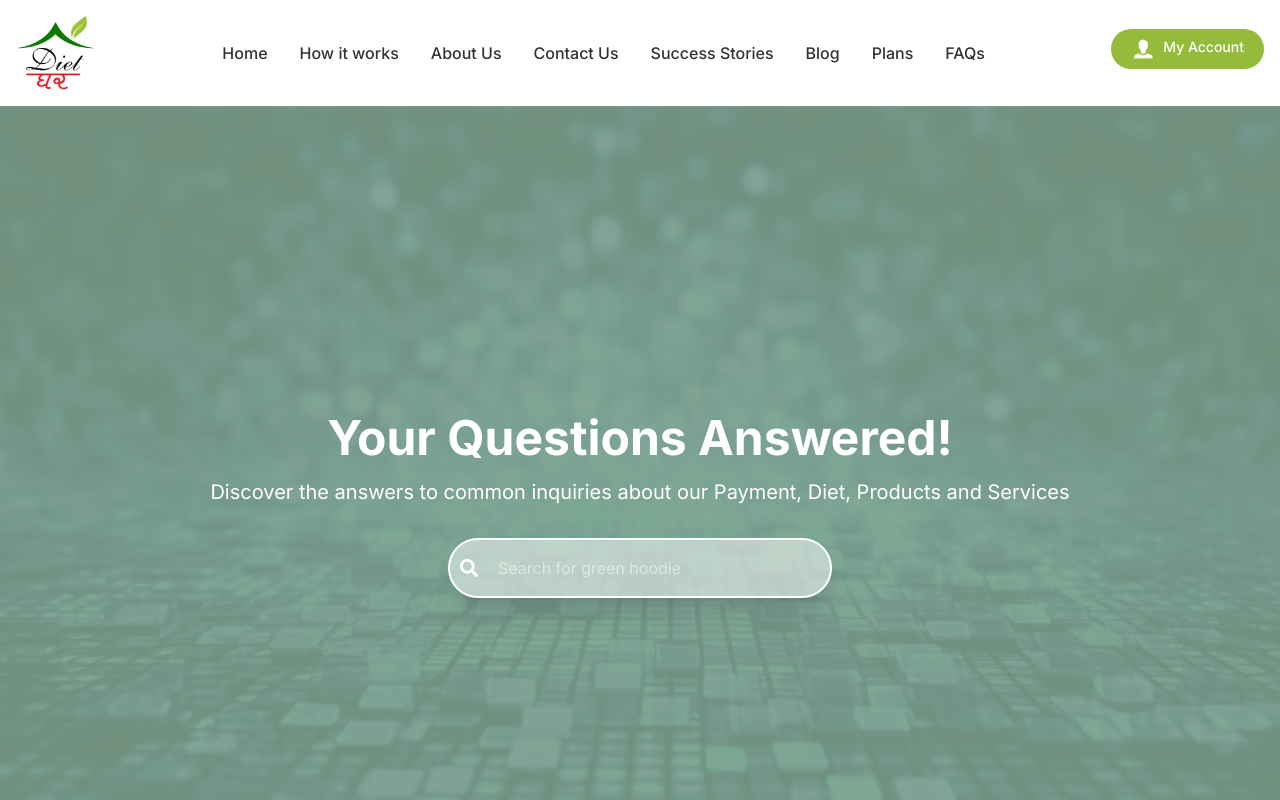
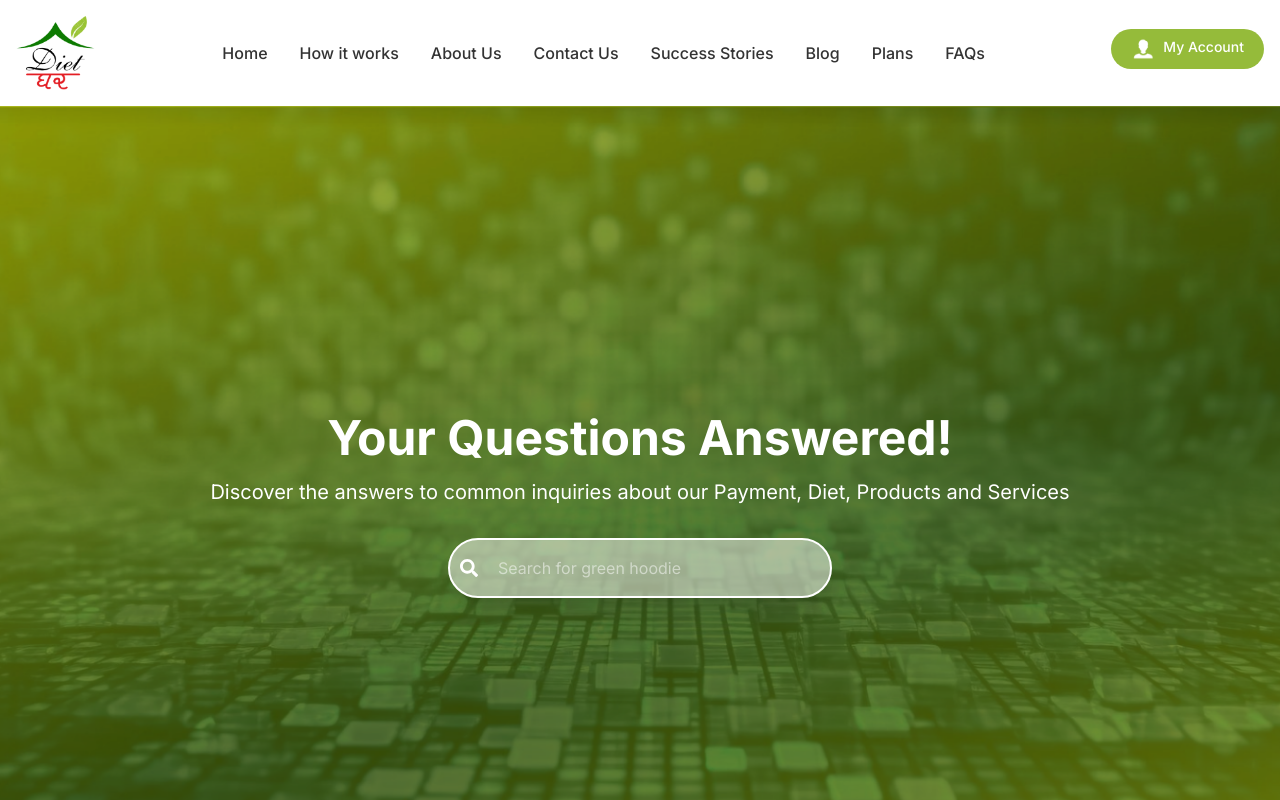
Before and after one commit to simplyfydev/DietGhar1, a Next.js app: page /faqs in a window 1280 px wide. Shown: the top 800 px of the page. Built offline with nearby package versions, Linux system fonts and the light colour scheme.

Commit message:
commit by garvit

```diff
--- a/src/components/FAQ.js
+++ b/src/components/FAQ.js
@@ -1,7 +1,7 @@
 'use client';
 import React, { useState, useEffect, useRef } from 'react';
 import Image from "next/image";
-import FAQ1 from "@/assets/FAQ1.png";
+import FAQ1 from "@/assets/FAQs.png";
 import Questions from '@/assets/Questions.png'
 import { FaSearch } from 'react-icons/fa'; // Importing the search icon from react-icons
 import FAQComponent from './FAQComponent';
@@ -57,7 +57,7 @@ export default function Home() {
   return (
     <>
       <div className="relative min-h-screen bg-cover bg-center" style={{ backgroundImage: `url(${FAQ1.src})` }}>
-        <div className="absolute inset-0 bg-green-900 bg-opacity-50 flex justify-center items-center">
+        <div className="absolute inset-0 bg-opacity-50 flex justify-center items-center">
           <div className="text-center p-10">
             <h1 className="text-5xl font-bold text-white mb-4">
               Your Questions Answered!
```
Also changed, not shown: src/assets/FAQs.png (added).
